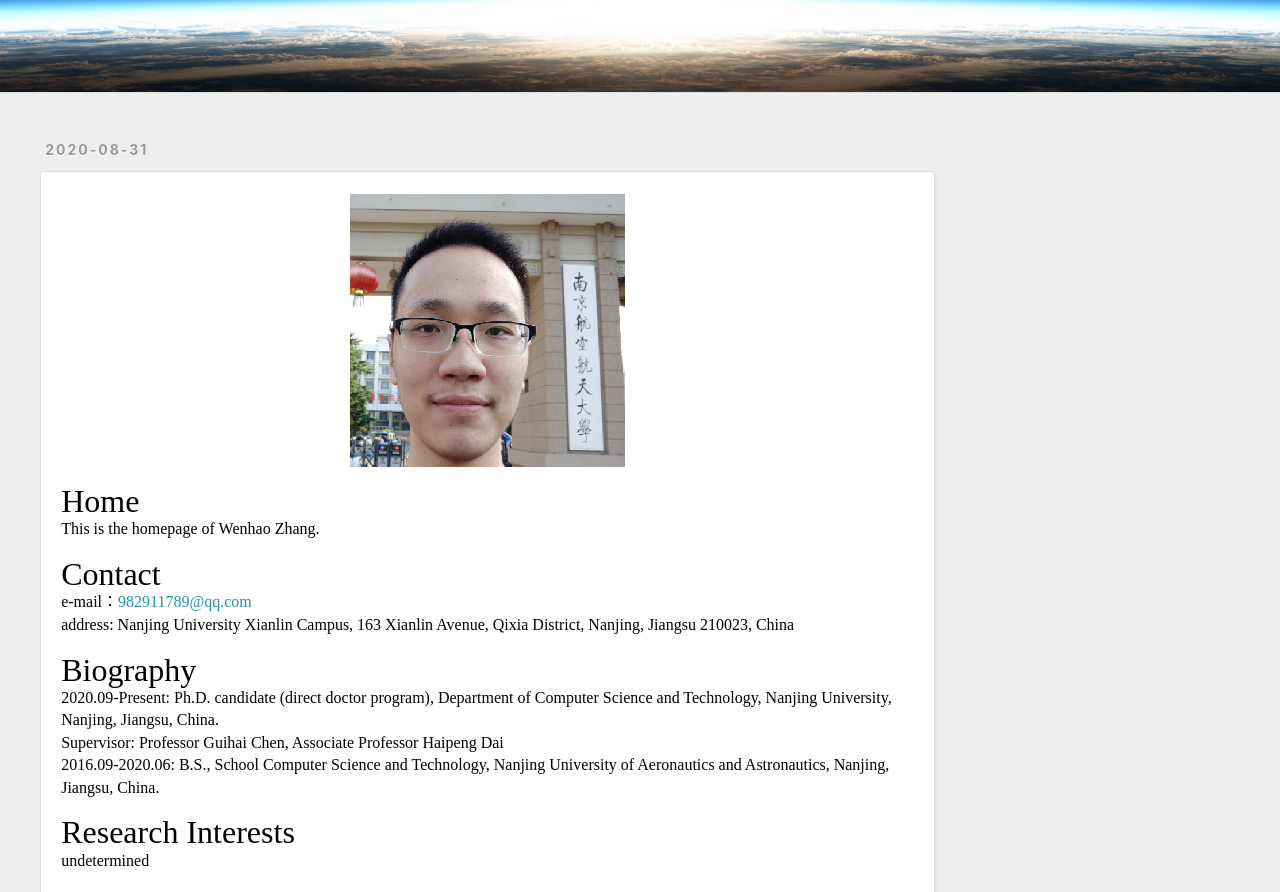
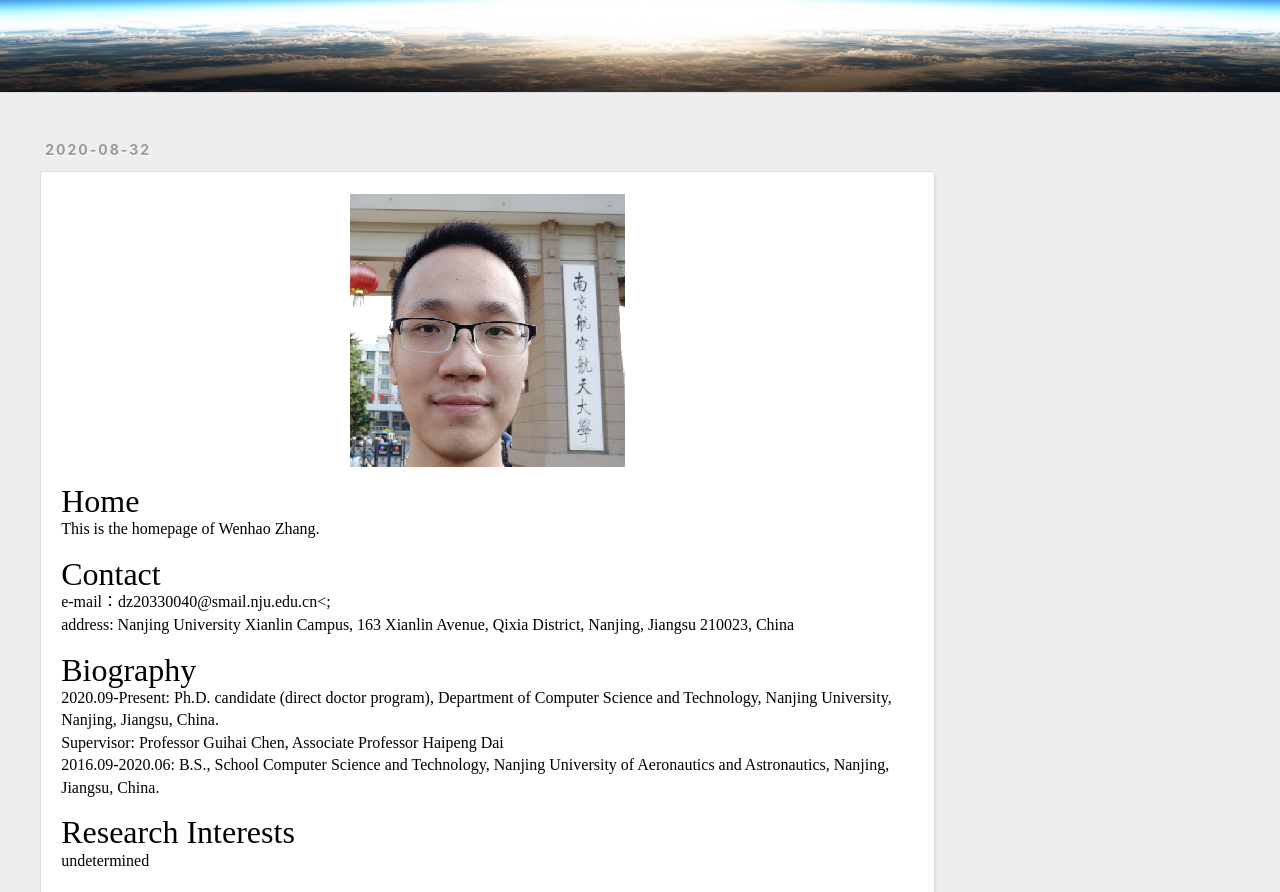
Before and after one commit to nju-whzhang/nju-whzhang.github.io, a plain HTML site: page index.html in a window 1280 px wide. Shown: the part 208-1100 px from the top of the page. Drawn offline with nearby package versions, Linux system fonts and the light colour scheme.

Commit message:
Update index.html

```diff
--- a/index.html
+++ b/index.html
@@ -67,7 +67,7 @@
     <article id="post-homepage" class="article article-type-post" itemscope itemprop="blogPost">
   <div class="article-meta">
     <a href="/2020/08/31/homepage/" class="article-date">
-  <time datetime="2020-08-31T10:01:47.015Z" itemprop="datePublished">2020-08-31</time>
+  <time datetime="2020-08-31T10:01:47.015Z" itemprop="datePublished">2020-08-32</time>
 </a>
 
   </div>
@@ -78,7 +78,7 @@
 
         <p><img src="/2020/08/31/homepage/nuaa.png" title="zwh@2020"></p>
 <p><font color="#000000" size="6" face="微软雅黑">Home</font><br><font color="#000000" size="3" face="微软雅黑">This is the homepage of Wenhao Zhang.</font></p>
-<p><font color="#000000" size="6" face="微软雅黑">Contact</font><br><font color="#000000" size="3" face="微软雅黑">e-mail：<a href="mailto:&#x39;&#x38;&#50;&#x39;&#49;&#x31;&#55;&#x38;&#x39;&#x40;&#x71;&#113;&#46;&#99;&#111;&#109;">&#x39;&#x38;&#50;&#x39;&#49;&#x31;&#55;&#x38;&#x39;&#x40;&#x71;&#113;&#46;&#99;&#111;&#109;</a></font><br><font color="#000000" size="3" face="微软雅黑">address: Nanjing University Xianlin Campus, 163 Xianlin Avenue, Qixia District, Nanjing, Jiangsu 210023, China</font></p>
+<p><font color="#000000" size="6" face="微软雅黑">Contact</font><br><font color="#000000" size="3" face="微软雅黑">e-mail：dz20330040@smail.nju.edu.cn<;</a></font><br><font color="#000000" size="3" face="微软雅黑">address: Nanjing University Xianlin Campus, 163 Xianlin Avenue, Qixia District, Nanjing, Jiangsu 210023, China</font></p>
 <p><font color="#000000" size="6" face="微软雅黑">Biography</font><br><font color="#000000" size="3" face="微软雅黑">2020.09-Present: Ph.D. candidate (direct doctor program), Department of Computer Science and Technology, Nanjing University, Nanjing, Jiangsu, China.<br>Supervisor: Professor Guihai Chen, Associate Professor Haipeng Dai</font><br><font color="#000000" size="3" face="微软雅黑">2016.09-2020.06: B.S., School Computer Science and Technology, Nanjing University of Aeronautics and Astronautics, Nanjing, Jiangsu, China.</font></p>
 <p><font color="#000000" size="6" face="微软雅黑">Research Interests</font><br><font color="#000000" size="3" face="微软雅黑">undetermined</font></p>
 
```
